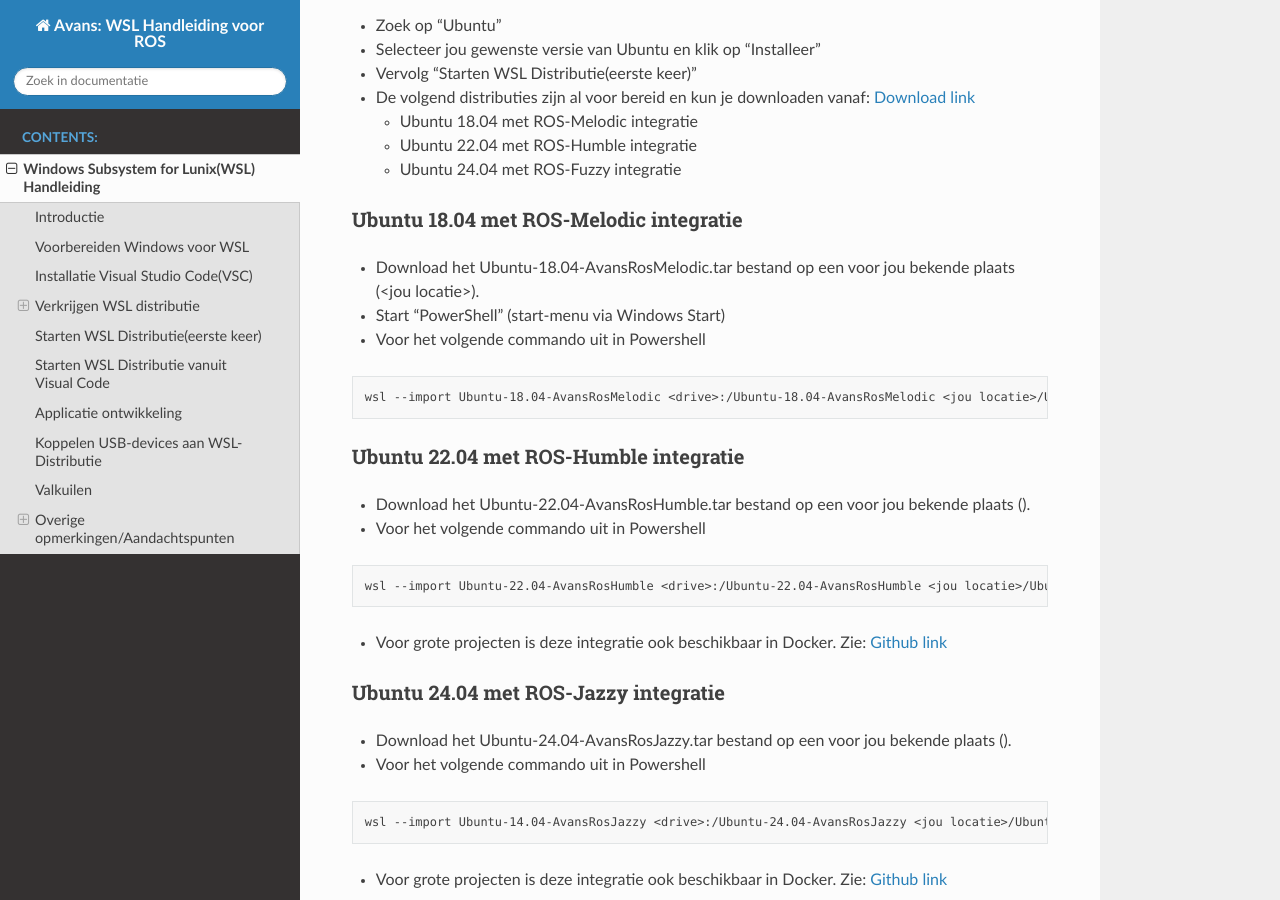
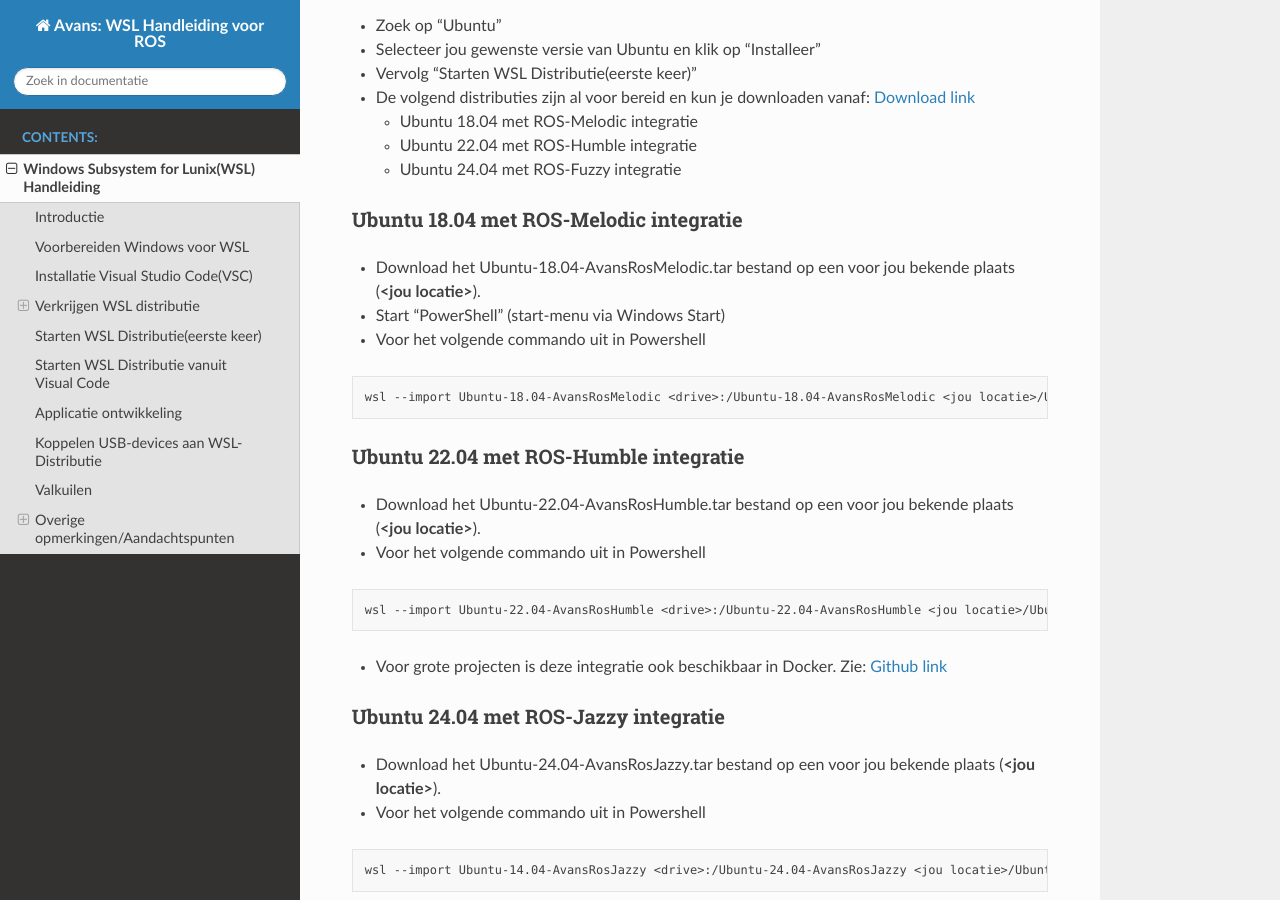
Before and after one commit to AvansMechatronica/WindowsSubsystemForLinuxHandleiding, a Sphinx documentation site: the page built from documentation/documentation/WSL_Handleiding.md, in a window 1280 px wide and 900 px high, scrolled down 2591 px. Built offline with Sphinx 7.4.7 and the Read the Docs theme 3.1.0, drawn with Linux system fonts in a browser that asks for light colours.

Commit message:
handleiding toegevoegd

````diff
--- a/documentation/documentation/WSL_Handleiding.md
+++ b/documentation/documentation/WSL_Handleiding.md
@@ -20,6 +20,7 @@
     * Windows Subsystem for Linux
 
 ![image](../images/WindowsFeatures.png)
+
 ## Installatie Visual Studio Code(VSC)
 Volg de volgende handelingen om Visual Studio Code te installeren
 * [Download VSC](https://code.visualstudio.com/download)
@@ -57,21 +58,21 @@
     * Ubuntu 24.04 met ROS-Fuzzy integratie
 
 ### Ubuntu 18.04 met ROS-Melodic integratie
-* Download het Ubuntu-18.04-AvansRosMelodic.tar bestand op een voor jou bekende plaats (&lt;jou locatie&gt;).
+* Download het Ubuntu-18.04-AvansRosMelodic.tar bestand op een voor jou bekende plaats (**&lt;jou locatie&gt;**).
 * Start “PowerShell” (start-menu via Windows Start)
 * Voor het volgende commando uit in Powershell
 ``` bash
 wsl --import Ubuntu-18.04-AvansRosMelodic <drive>:/Ubuntu-18.04-AvansRosMelodic <jou locatie>/Ubuntu-18.04-AvansRosMelodic.tar
 ```
 ### Ubuntu 22.04 met ROS-Humble integratie
-* Download het Ubuntu-22.04-AvansRosHumble.tar bestand op een voor jou bekende plaats (<jou locatie>).
+* Download het Ubuntu-22.04-AvansRosHumble.tar bestand op een voor jou bekende plaats (**&lt;jou locatie&gt;**).
 * Voor het volgende commando uit in Powershell
 ```bash
 wsl --import Ubuntu-22.04-AvansRosHumble <drive>:/Ubuntu-22.04-AvansRosHumble <jou locatie>/Ubuntu-22.04-AvansRosHumble.tar
 ```
 *	Voor grote projecten is deze integratie ook beschikbaar in Docker. Zie: [Github link](https://github.com/AvansMechatronica/ROS2HumbleDevcontainer)
 ### Ubuntu 24.04 met ROS-Jazzy integratie
-* Download het Ubuntu-24.04-AvansRosJazzy.tar bestand op een voor jou bekende plaats (<jou locatie>).
+* Download het Ubuntu-24.04-AvansRosJazzy.tar bestand op een voor jou bekende plaats (**&lt;jou locatie&gt;**).
 * Voor het volgende commando uit in Powershell
 ```bash
 wsl --import Ubuntu-14.04-AvansRosJazzy <drive>:/Ubuntu-24.04-AvansRosJazzy <jou locatie>/Ubuntu-24.04-AvansRosJazzy.tar
--- a/documentation/index.rst
+++ b/documentation/index.rst
@@ -9,6 +9,7 @@
 **Avans: Windows Subsystem for Linux Handleiding**
 Dit is een handleinding voor gebruikers die gebruik willen maken een voorbereide WSL-distributie voor ROS.
 De volgende ROS platformen worden ondersteund:
+
 + ROS1 Melodic
 + ROS2 Humble
 + ROS2 Jazzy
````
